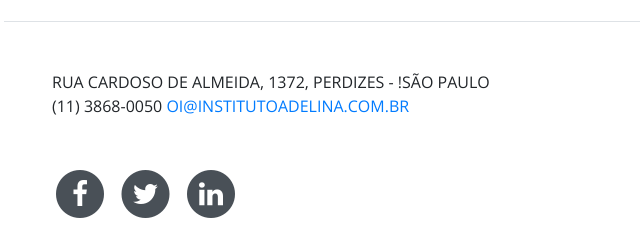
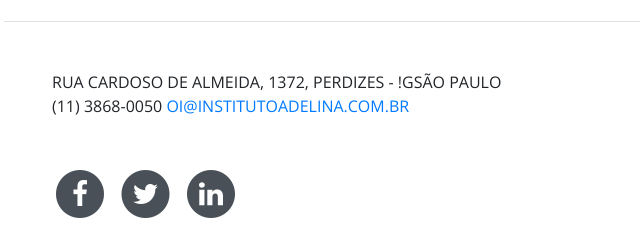
Before and after one commit to tuagencia/instituto-repo, a website with bundled scripts: page index.html in a window 1280 px wide. Shown: the part 3292-3532 px from the top of the page, 268-908 px from the left. Built offline with nearby package versions, Linux system fonts and the light colour scheme; a web font is replaced by a local one.

Commit message:
committeste

```diff
--- a/index.html
+++ b/index.html
@@ -166,7 +166,7 @@
       </section>
 
      <section class="resume-section p-3 p-lg-5 d-flex flex-column">
-        <div class="subheading mb-5">Rua Cardoso de Almeida, 1372, Perdizes - !São Paulo</br>(11) 3868-0050
+        <div class="subheading mb-5">Rua Cardoso de Almeida, 1372,  Perdizes - !gSão Paulo</br>(11) 3868-0050
           <a href="mailto:oi@adelinagaleria.com">oi@institutoadelina.com.br</a>
 
         </div>
```
